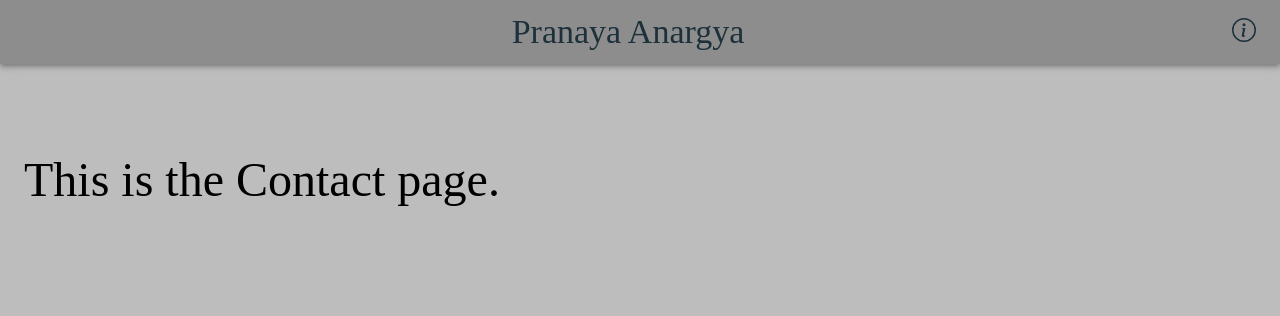
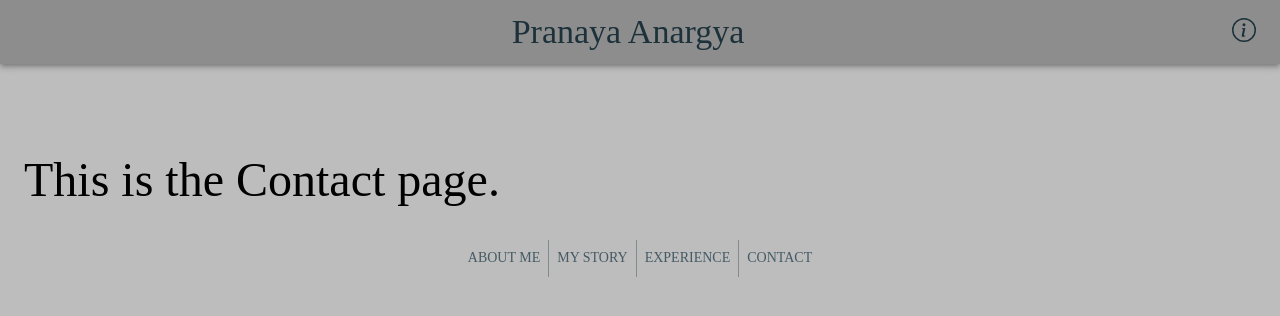
Before and after one commit to PrunesLand/developer-portfolio-2021, a React (Create React App) app: page /contact in a window 1280 px wide. Shown: the top 316 px of the page. Built offline with nearby package versions, Linux system fonts and the light colour scheme.

Commit message:
added button links to pages

```diff
--- /dev/null
+++ b/src/Components/ButtonLinks.js
@@ -0,0 +1,60 @@
+import React from 'react';
+import Button from '@material-ui/core/Button';
+import ButtonGroup from '@material-ui/core/ButtonGroup';
+import { makeStyles } from '@material-ui/core/styles';
+
+const useStyles = makeStyles((theme) => ({
+    root: {
+        display: 'flex',
+        flexDirection: 'column',
+        alignItems: 'center',
+        '& > *': {
+            margin: theme.spacing(1),
+        },
+    },
+}));
+
+export default function BasicButtonGroup() {
+    const classes = useStyles();
+
+    const buttonItems = [
+        {
+            id: 1,
+            text: 'About me',
+            path: '/',
+            message: 'About me clicked'
+        },
+        {
+            id: 2,
+            text: 'My story',
+            path: '/story',
+            message: 'My story clicked'
+        },
+        {
+            id: 3,
+            text: 'Experience',
+            path: '/experience',
+            message: 'Experience clicked'
+        },
+        {
+            id: 4,
+            text: 'Contact',
+            path: '/contact',
+            message: 'Contact clicked'
+        },
+    ]
+
+    return (
+        <div className={classes.root}>
+            <ButtonGroup variant="text" color="secondary" aria-label="text primary button group">
+                {buttonItems.map(item => (
+                    <Button key={item.id} href={item.path} onClick={(e) => {
+
+                    }}>
+                        {item.text}
+                    </Button>
+                ))}
+            </ButtonGroup>
+        </div >
+    );
+}
--- a/src/Components/Navigation.js
+++ b/src/Components/Navigation.js
@@ -5,11 +5,13 @@ import { BsInfoCircle } from 'react-icons/bs';
 import Modal from '@material-ui/core/Modal';
 import Backdrop from '@material-ui/core/Backdrop';
 import Fade from '@material-ui/core/Fade';
+import ButtonLinks from './ButtonLinks';
 
 const navStyle = makeStyles((theme) => {
     return {
         root: {
             flex: 1,
+            height: '60vh'
         },
         title: {
             flexGrow: 1,
@@ -42,6 +44,10 @@ const navStyle = makeStyles((theme) => {
             padding: theme.spacing(3),
         },
         toolBar: theme.mixins.toolbar,
+        buttonWrapper: {
+            height: '20vh',
+
+        }
     }
 })
 
@@ -61,9 +67,7 @@ export default function Navigation({ children }) {
 
     const IconContainer = () => {
         return (
-            <div
-
-            >
+            <div>
                 <div
                     onClick={() => {
                         handleOpen()
@@ -125,6 +129,9 @@ export default function Navigation({ children }) {
                 <div className={classes.toolBar}></div>
                 {children}
             </div>
+            <div className={classes.buttonWrapper}>
+                <ButtonLinks />
+            </div>
         </div>
     )
 }
```
